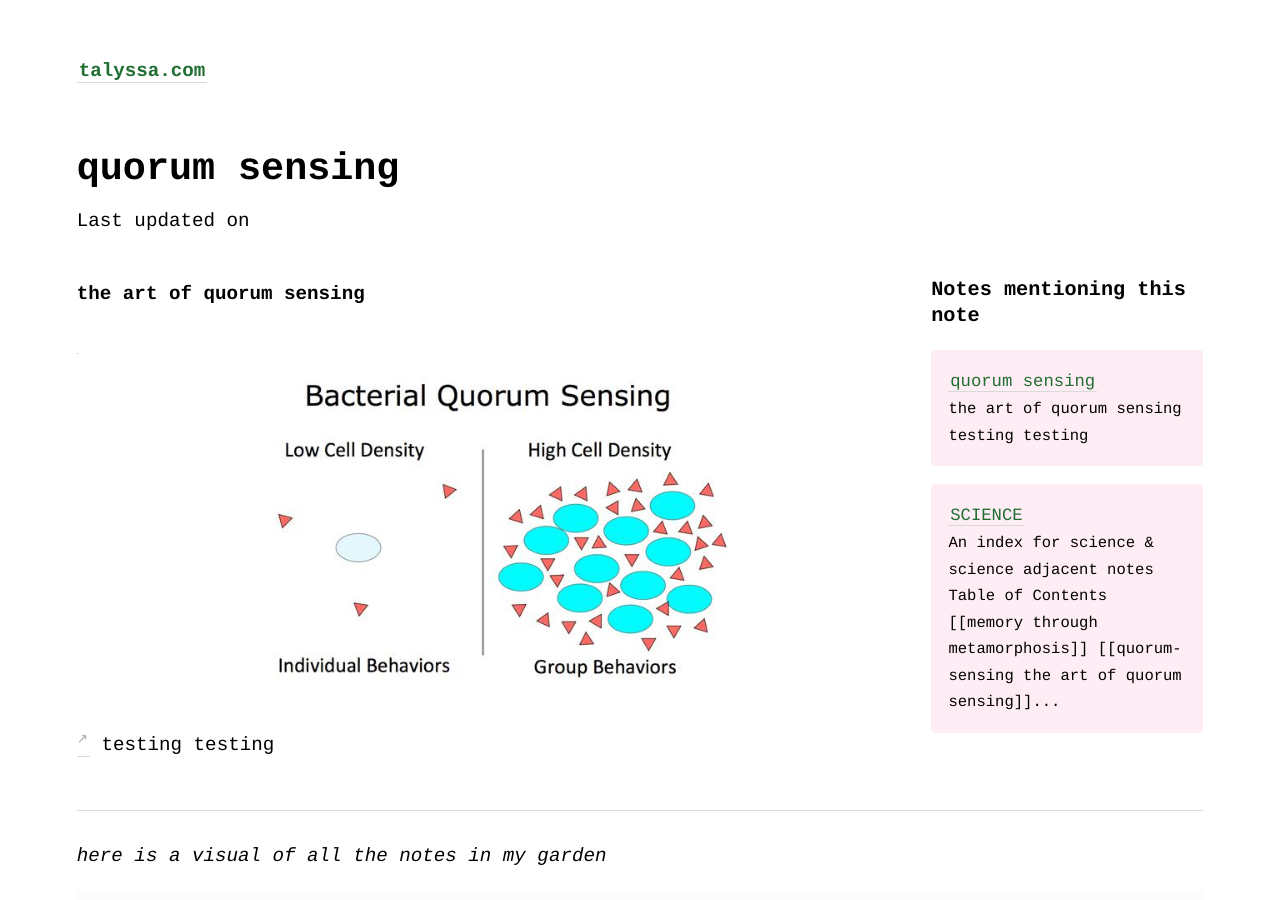
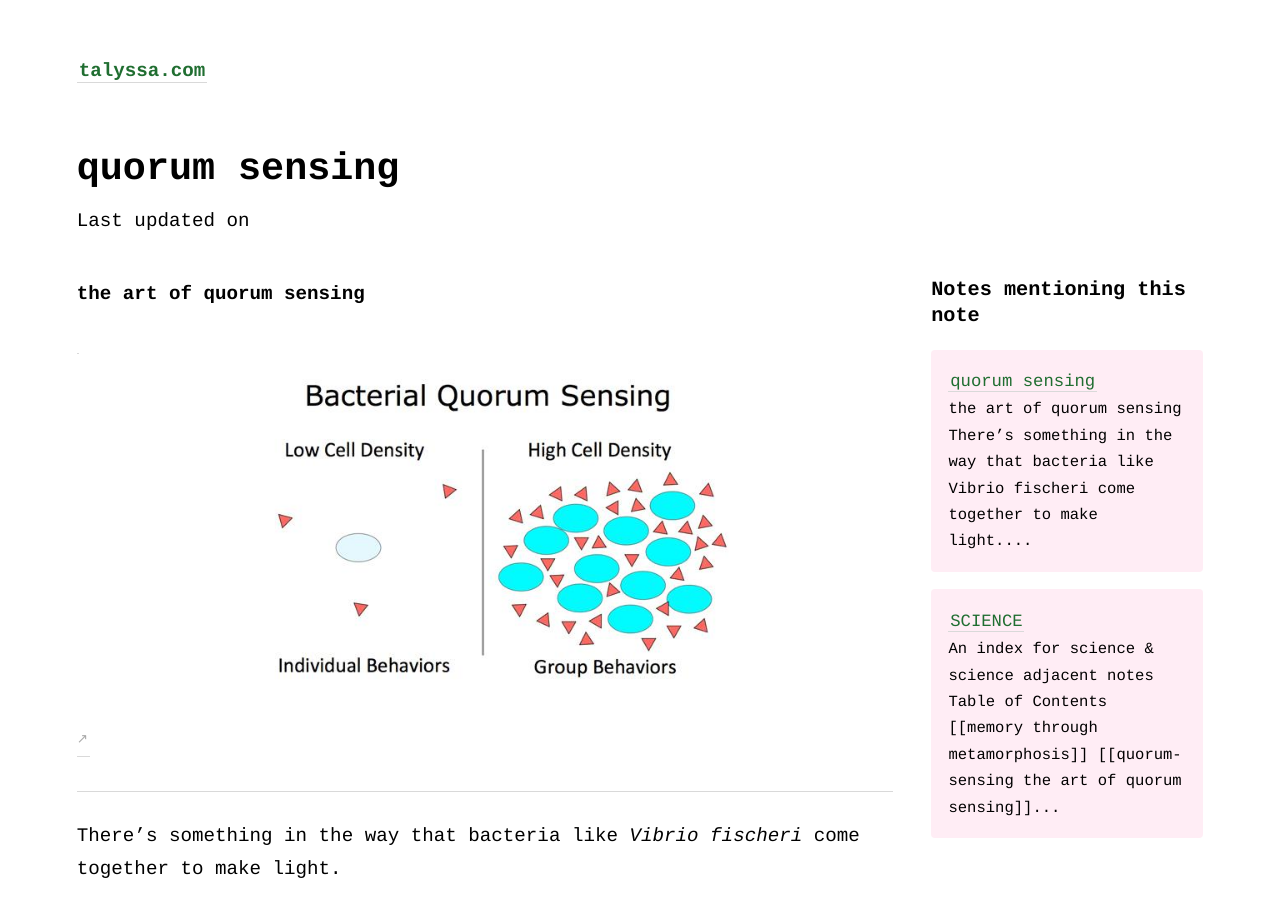
Before and after one commit to geminiworms/talyssagarden.github.io, a Jekyll site: the page built from _notes/quorum-sensing.md, in a window 1280 px wide and 900 px high. Built offline with Jekyll 4.4.1, drawn with Linux system fonts in a browser that asks for light colours; comment, search, counter and statistics services are not loaded.

Commit message:
Update quorum-sensing.md

```diff
--- a/_notes/quorum-sensing.md
+++ b/_notes/quorum-sensing.md
@@ -3,4 +3,5 @@ title: quorum sensing
 ---
 #### the art of quorum sensing
 <a href="https://scholar.princeton.edu/basslerlab/home"><img border="0" src="/assets/quorum-sensing.jpg" style="width:500px;"></a>
-testing testing
+<hr>
+There's something in the way that bacteria like *Vibrio fischeri* come together to make light.
```
